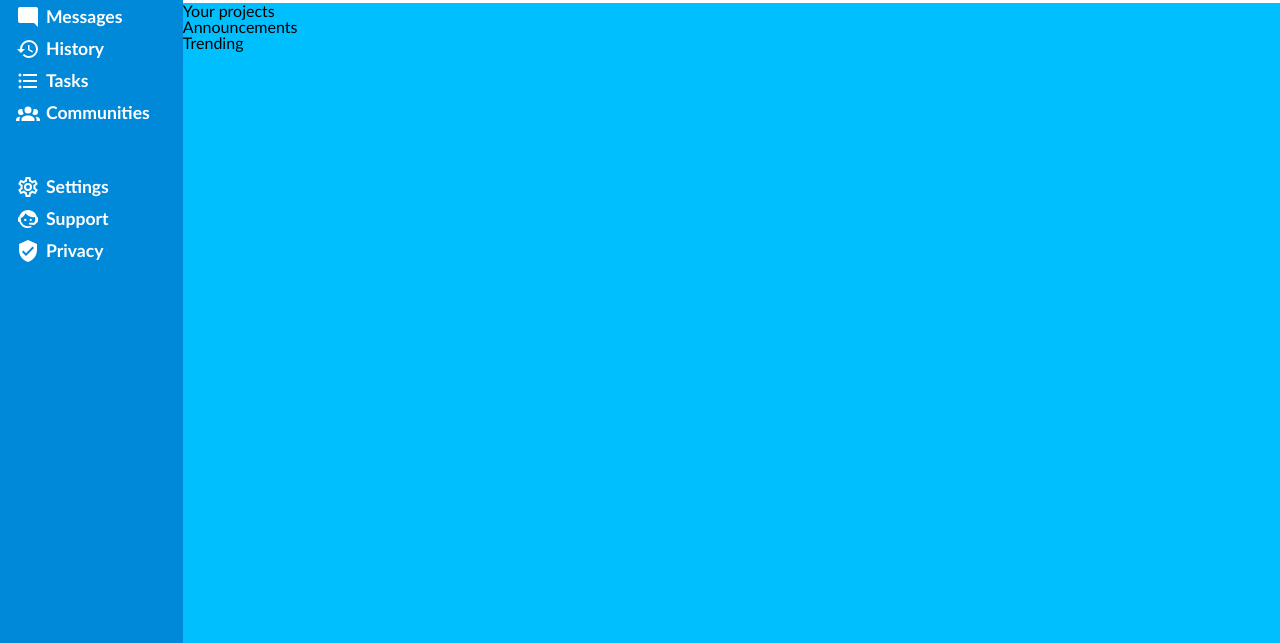
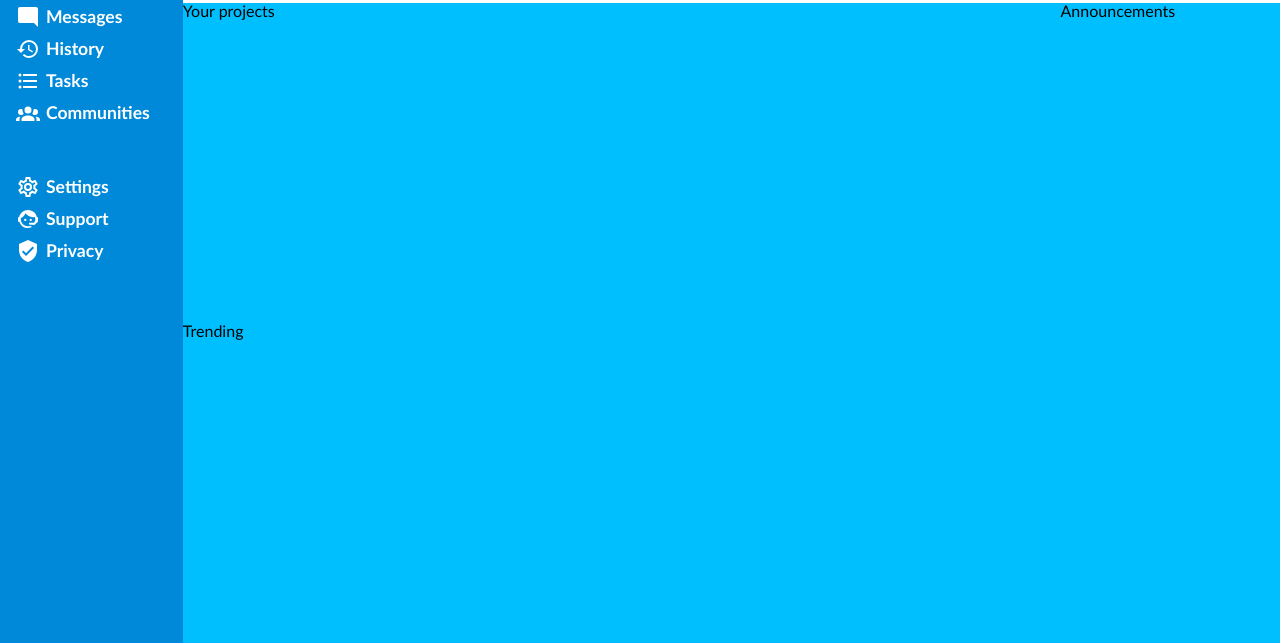
Before and after one commit to nickgrief/admin-dashboard, a plain HTML site: page index.html in a window 1280 px wide. Shown: the part 157-800 px from the top of the page. Drawn offline with Linux system fonts and the light colour scheme.

Commit message:
Start to work on a main grid

```diff
--- a/style.css
+++ b/style.css
@@ -43,7 +43,6 @@ body {
   height: 3rem;
   border-radius: 50%;
 }
-
 .profile-name {
   font-weight: bold;
 }
@@ -139,4 +138,9 @@ body {
 .main {
   grid-area: main;
   background-color: deepskyblue;
+  display: grid;
+  grid: 1fr 1fr / 4fr 1fr;
+  grid-template-areas:
+    "projects announcements"
+    "projects trending";
 }
```
Also changed, not shown: index.html (+1 -0 lines).
